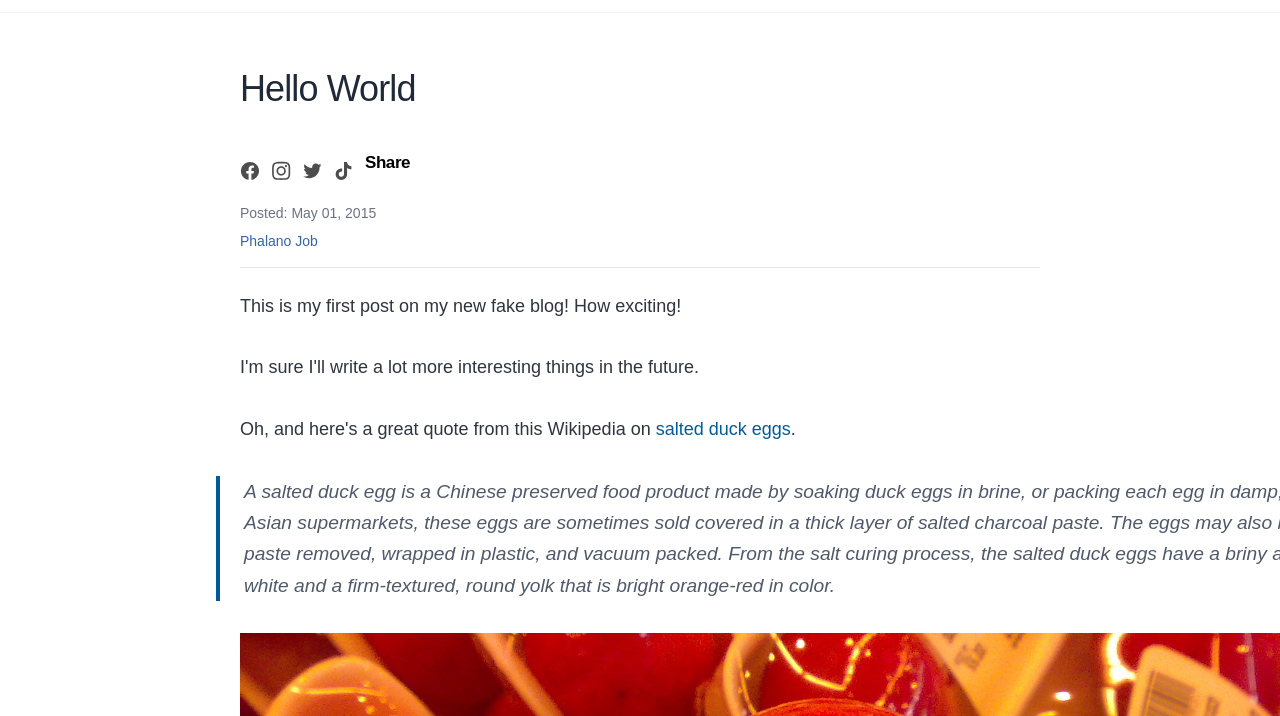
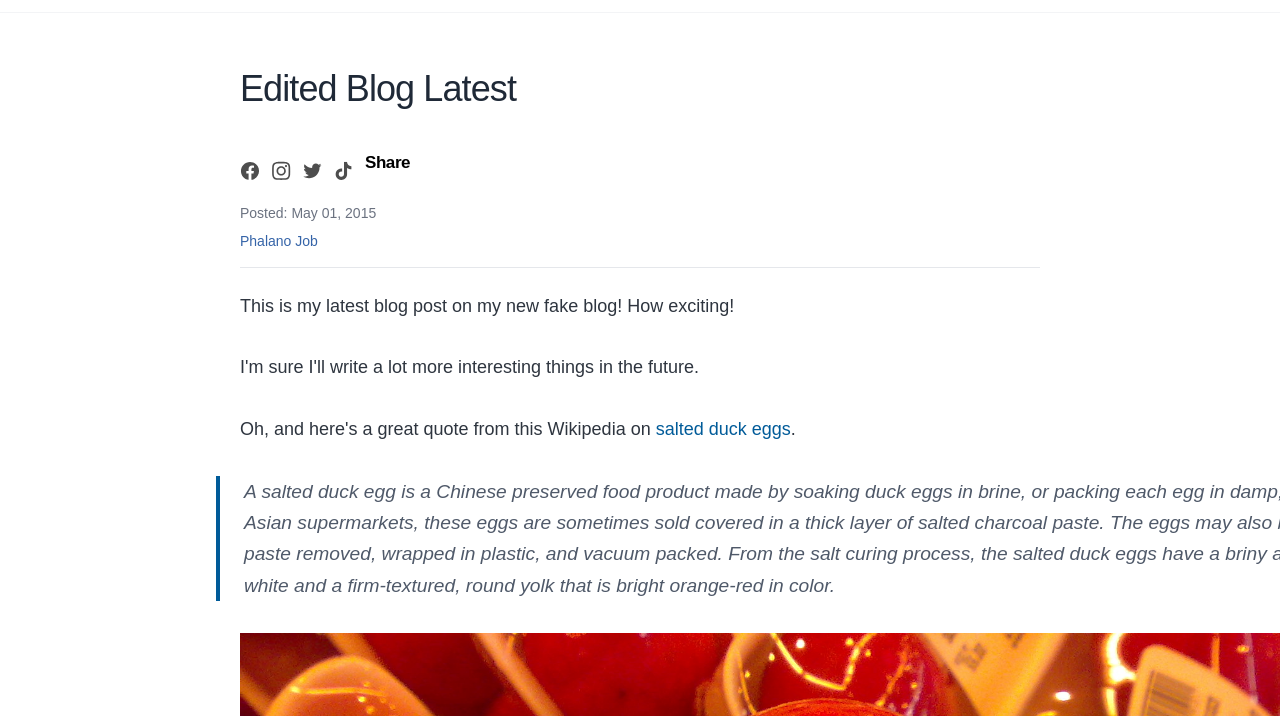
Before and after one commit to Phalanojob/pj-blog, a Gatsby site: page /hello-world/ in a window 1280 px wide. Shown: the part 84-800 px from the top of the page. Built offline with nearby package versions, Linux system fonts and the light colour scheme; Gatsby itself is replaced by a stand-in of ours; some packages are replaced by stand-ins of ours.

Commit message:
Update index.md

```diff
--- a/content/blog/hello-world/index.md
+++ b/content/blog/hello-world/index.md
@@ -1,11 +1,11 @@
 ---
-title: Hello World
+title: Edited Blog Latest
 date: "2015-05-01T22:12:03.284Z"
-description: "Hello World"
-category: "Casual"
+description: "Hello Nepal"
+category: "Hiring & Recruitiment"
 ---
 
-This is my first post on my new fake blog! How exciting!
+This is my latest blog post on my new fake blog! How exciting!
 
 I'm sure I'll write a lot more interesting things in the future.
 
```
